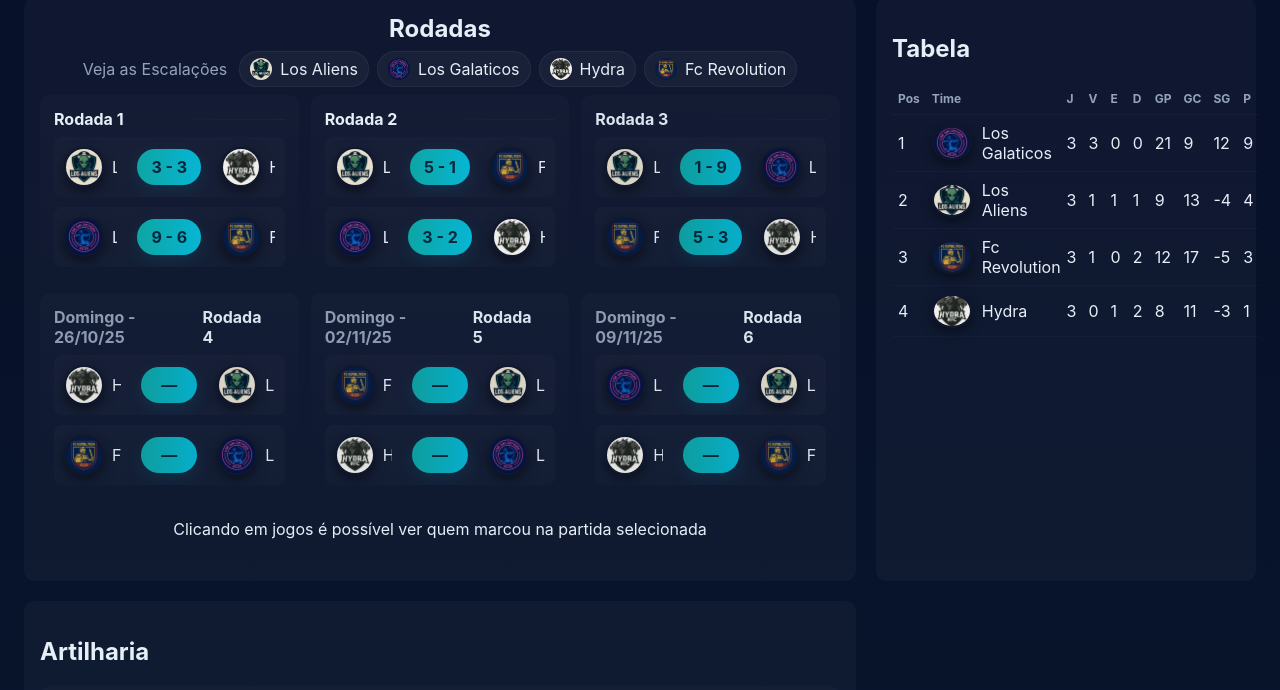
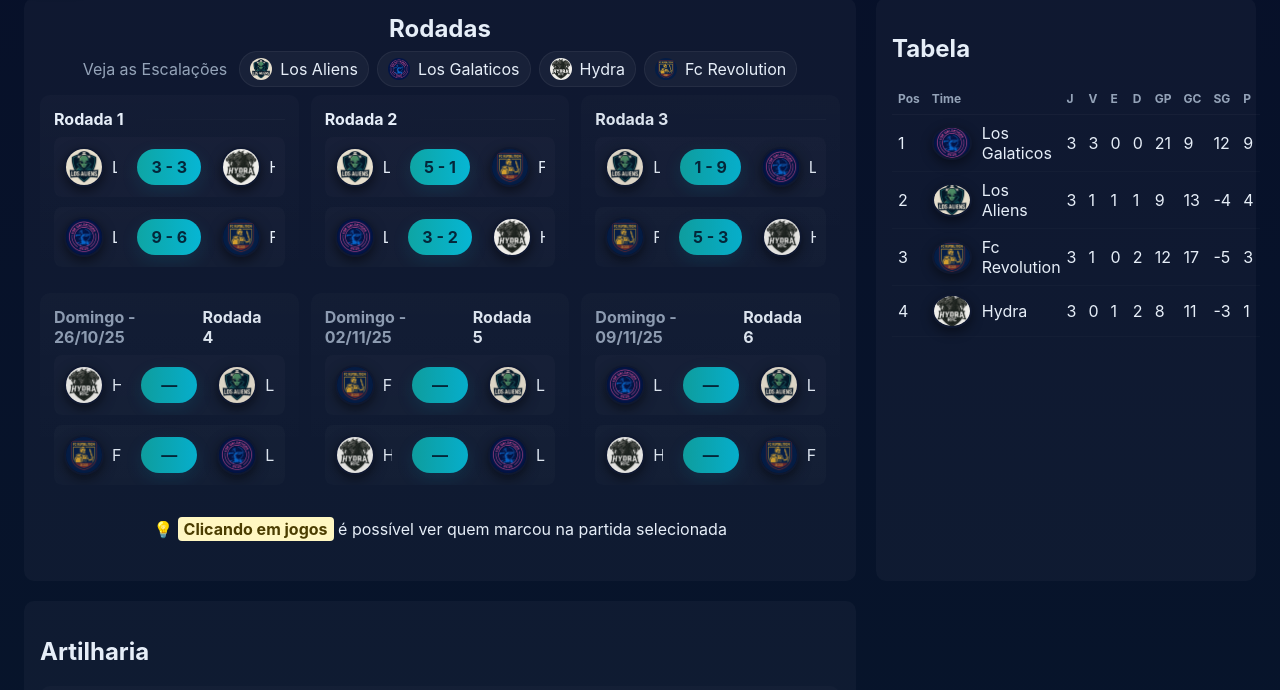
Before and after one commit to mantovani18/KingsRLD, a plain HTML site: page index.html in a window 1280 px wide. Shown: the part 110-800 px from the top of the page. Drawn offline with Linux system fonts and the light colour scheme.

Commit message:
Update index.html

```diff
--- a/index.html
+++ b/index.html
@@ -81,7 +81,7 @@
           <ul class="match-list"></ul>
         </div>
       </div>
-      <p class="matches-note">Clicando em jogos é possível ver quem marcou na partida selecionada</p>
+      <p class="matches-note">💡 <span class="highlight">Clicando em jogos</span> é possível ver quem marcou na partida selecionada</p>
     </section>
 
     <section id="table">
```
